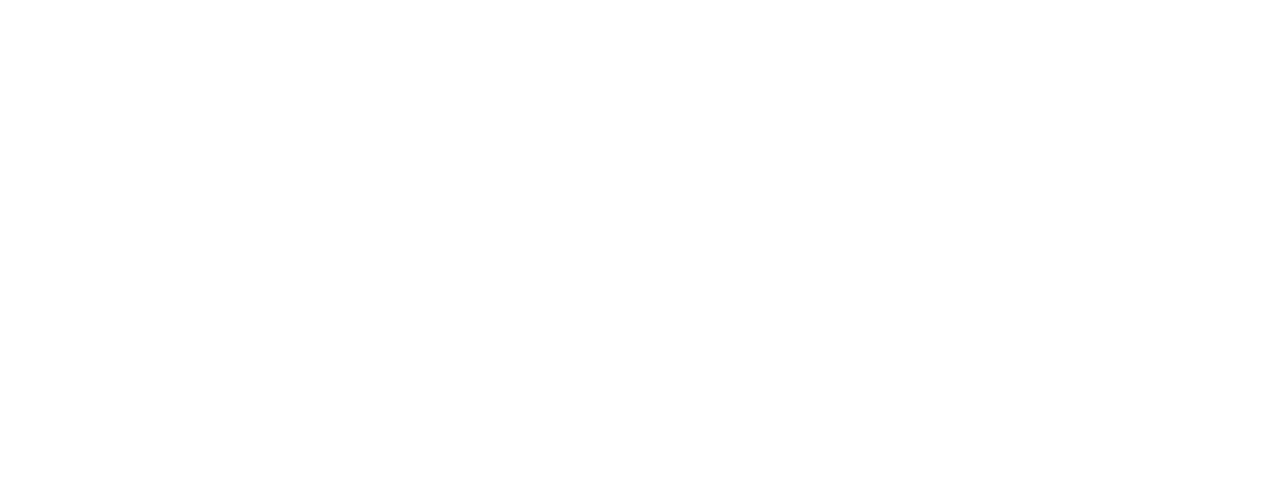
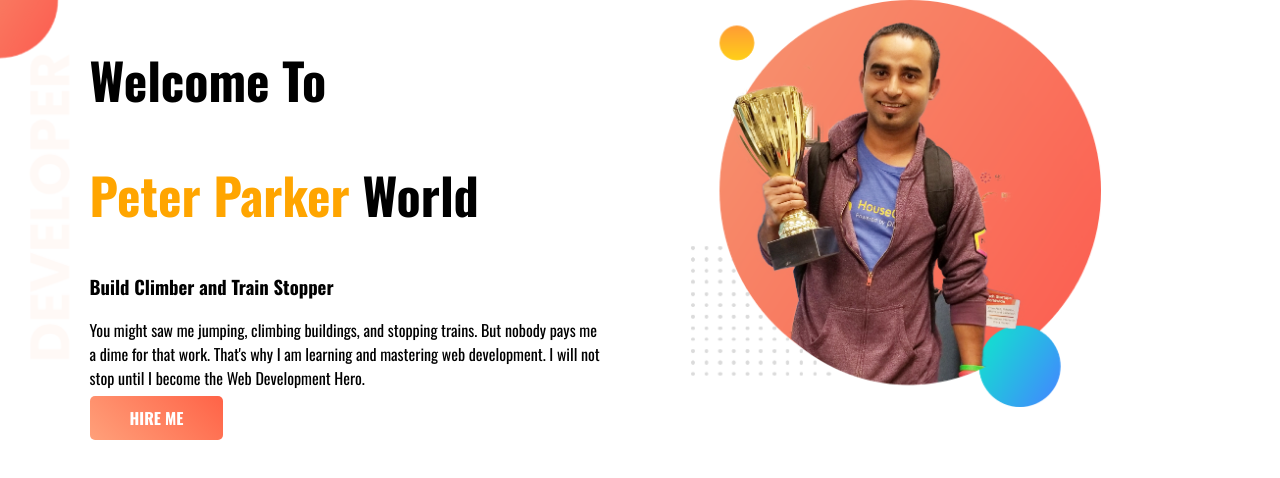
Before and after one commit to almohaiminrumon/Rumon-portfolio, a plain HTML site: page index.html in a window 1280 px wide. Drawn offline with nearby package versions, Linux system fonts and the light colour scheme; a web font is replaced by a local one.

Commit message:
top-banner section

```diff
--- a/index.html
+++ b/index.html
@@ -6,11 +6,35 @@
     <meta http-equiv="X-UA-Compatible" content="IE=edge">
     <meta name="viewport" content="width=device-width, initial-scale=1.0">
     <title>Rumon portfolio</title>
+    <link rel="preconnect" href="https://fonts.googleapis.com">
+    <link rel="preconnect" href="https://fonts.gstatic.com" crossorigin>
+    <link
+        href="https://fonts.googleapis.com/css2?family=Moon+Dance&family=Oswald:wght@200;300;400;500;600;700&display=swap"
+        rel="stylesheet">
     <link rel="stylesheet" href="style.css">
 </head>
 
 <body>
+    <section class="top-banner flexible-container">
+        <div class="half-width">
+            <h1>Welcome To</h1>
+            <h1><span>Peter Parker</span> World</h1>
+            <h3>Build Climber and Train Stopper</h3>
+            <p>You might saw me jumping, climbing buildings, and stopping trains. But nobody pays me a dime for that
+                work.
+                That's why I am learning and mastering web development. I will not stop until I become the Web
+                Development
+                Hero.</p>
+            <a class="link-button" target="blank" href="https://programminghero1.github.io/developer-portfolio/">HIRE
+                ME</a>
 
+        </div>
+        <div class="half-width">
+            <img src="images/jhankar.png" alt="">
+
+        </div>
+
+    </section>
 </body>
 
 </html>
--- a/style.css
+++ b/style.css
@@ -0,0 +1,44 @@
+body{
+    font-family: 'Moon Dance', cursive;
+    font-family: 'Oswald', sans-serif;
+    margin: 0%;
+}
+section{
+    display: flex;
+
+}
+.top-banner{
+   background-image: url(images/top-banner.png);
+   background-repeat: no-repeat;
+}
+.half-width{
+    width: 40%;
+    float: left;
+    margin-left: 5%;
+    padding-left: 2%;
+
+}
+h1{
+    font-size: 50px;
+}
+h1 span{
+    color: orange;
+}
+h2{
+    font-size: 40px;
+}
+.flexible-container{
+    display: flex;
+
+}
+.half-width img{
+    width: 80%;
+}
+.link-button{
+    text-decoration: none;
+    background: linear-gradient(45deg, lightsalmon, tomato);
+    padding: 10px 40px;
+    border-radius: 5px;
+    color: white;
+    font-weight: 700;
+}
```
Also changed, not shown: images/IMG_20180829_223413-removebg-preview.png (added), images/dream-bg.png (added), images/exp-bg.png (added), images/jhankar.png (added), images/jhankar2.png (added), images/my-bg.png (added), images/my-bg2.png (added), images/top-banner.png (added).
